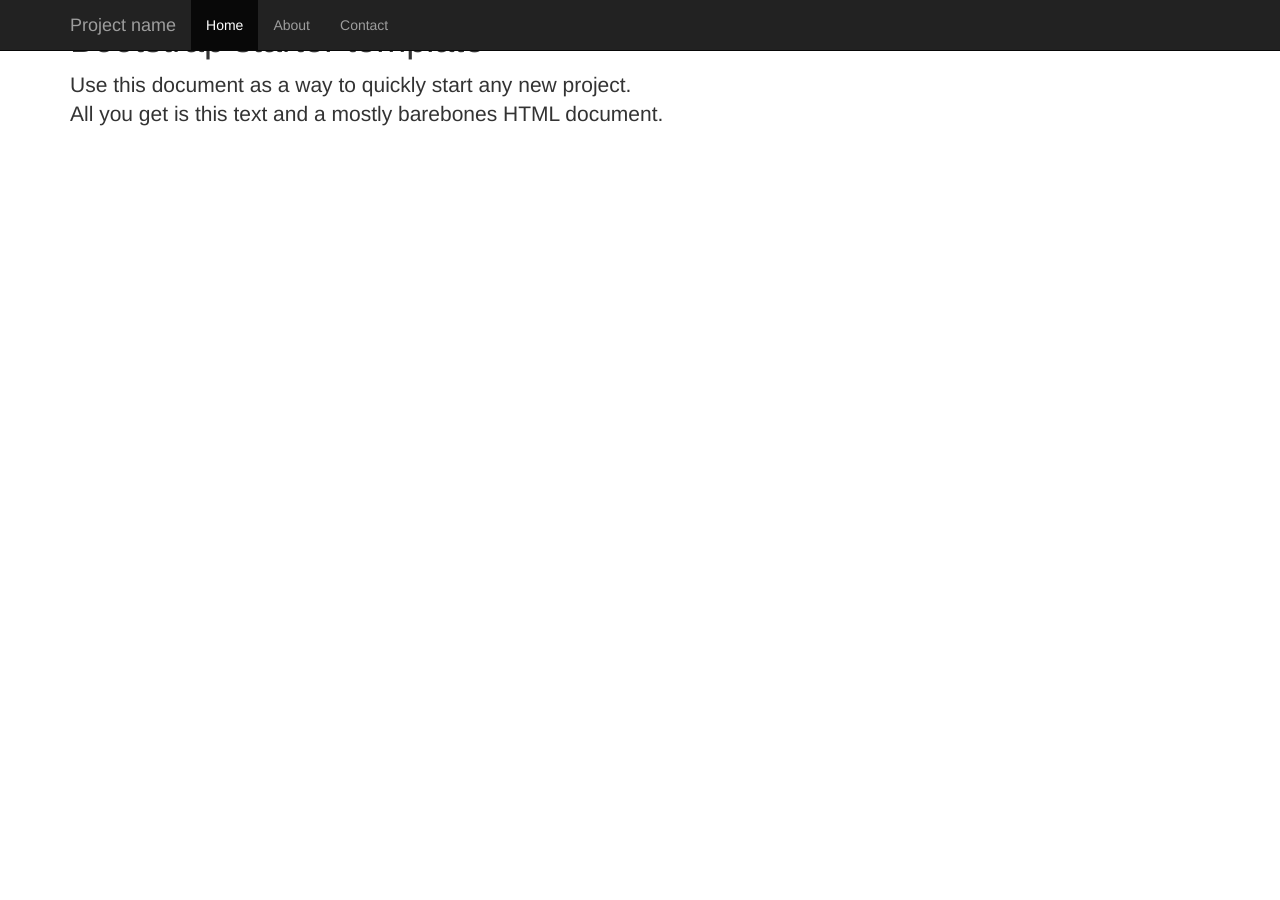
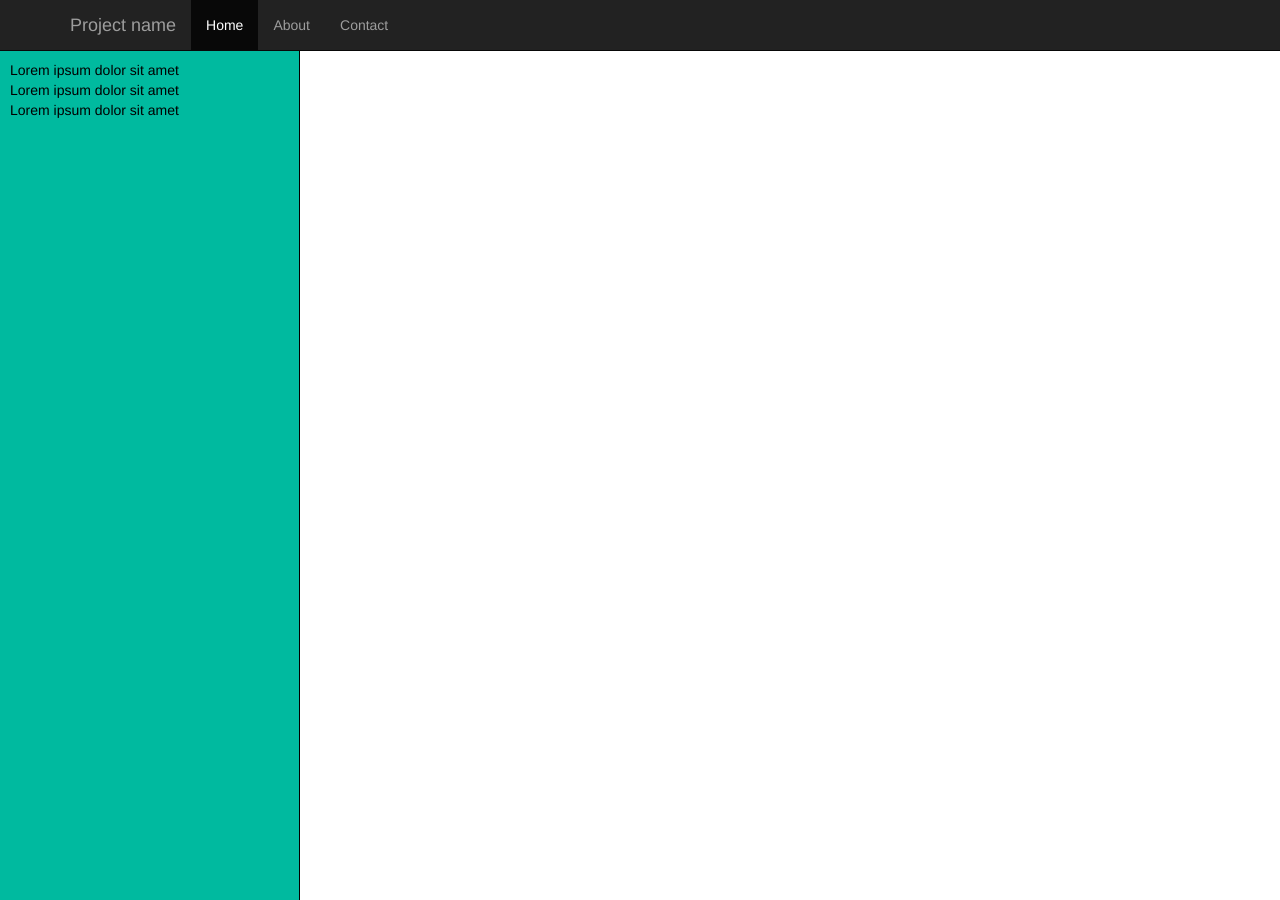
Before and after one commit to JulianSamarjiev/dev_site, a Jekyll site: the page built from index.html, in a window 1280 px wide. Built offline with Jekyll 4.4.1, drawn with Linux system fonts in a browser that asks for light colours; nearby versions of some CDN libraries; Markdown is read by kramdown in place of the engine named in the settings.

Commit message:
starting the layout

```diff
--- a/_assets/scss/style.scss
+++ /dev/null
@@ -1,6 +0,0 @@
----
----
-
-h1 {
-	padding-top: 120px;
-}
--- a/_config.yml
+++ b/_config.yml
@@ -1,5 +1,3 @@
 name: Your New Jekyll Site
 markdown: redcarpet
-pygments: true
-sass:
-  sass_dir: ../_assets/scss
+highlighter: pygments
--- a/_includes/header.html
+++ b/_includes/header.html
@@ -15,7 +15,7 @@
     <link rel="stylesheet" href="https://maxcdn.bootstrapcdn.com/bootstrap/3.3.4/css/bootstrap.min.css">
 
     <!-- Custom styles for this template -->
-    <link href="/scss/style.css" rel="stylesheet">
+    <link href="assets/scss/style.css" rel="stylesheet">
 
   </head>
 
--- a/_layouts/default.html
+++ b/_layouts/default.html
@@ -1,9 +1,19 @@
 
 {% include header.html %}
 
-<div class="starter-template">
-<h1>Bootstrap starter template</h1>
-<p class="lead">Use this document as a way to quickly start any new project.<br> All you get is this text and a mostly barebones HTML document.</p>
+<div class="container static-menu-left">
+	<div class="row">
+			<ul class="static-menu-content">
+				<li class="active"><a href="#">Lorem ipsum dolor sit amet</a></li>
+				<li><a href="#">Lorem ipsum dolor sit amet</a></li>
+				<li><a href="#">Lorem ipsum dolor sit amet</a></li>
+			</ul>
+	</div>
+</div>
+<div class="container ">
+	<div class="row">
+		asda
+	</div>
 </div>
 
 {% include footer.html %}
--- /dev/null
+++ b/assets/scss/style.scss
@@ -0,0 +1,51 @@
+---
+---
+
+/*****************************************************************************/
+/*
+/* GENERAL STYLES
+/*
+/*****************************************************************************/
+
+$ct-green: #00ba9f;
+$ct-yellow: #ffba27;
+
+/*****************************************************************************/
+/*
+/* NAVIGATION
+/*
+/*****************************************************************************/
+
+
+
+/*****************************************************************************/
+/*
+/* LEFT STATIC MENU
+/*
+/*****************************************************************************/
+
+.static-menu-left {
+	margin-top: 50px;
+	border-right: 1px solid black;
+	width: 300px;
+	height: 100%;
+	top: 0;
+	left: 0;
+	position: fixed;
+	background: $ct-green;
+}
+
+ .static-menu-content {
+	padding: 10px;
+	margin: 0;
+	list-style-type: none;
+}
+
+.static-menu-content a {
+	color: black;
+}
+
+.static-menu-content a:hover {
+	text-decoration: none;
+	background: $ct-yellow;
+}
```
